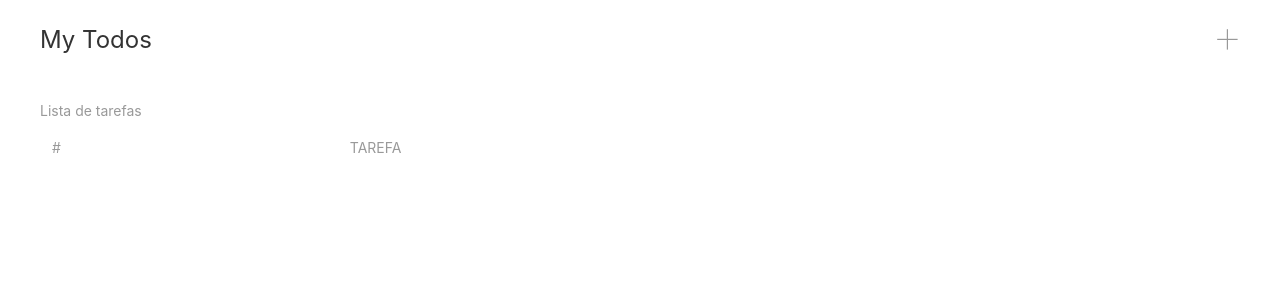
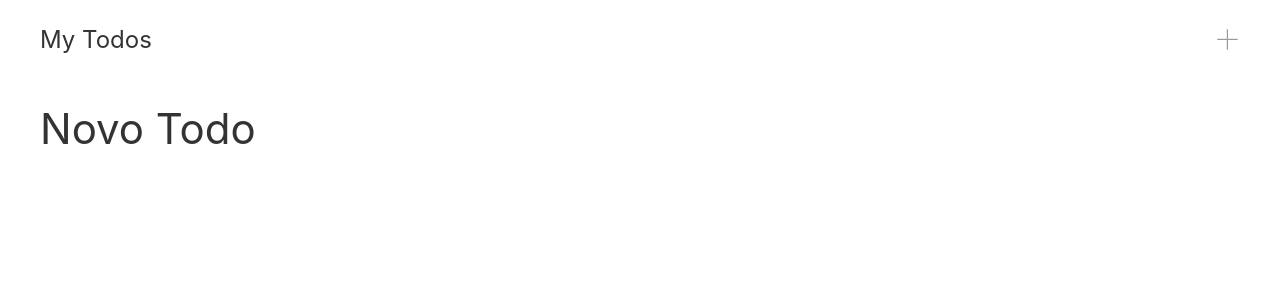
Before and after one commit to dvolpato/todo_balta.io, a React (Create React App) app: page /create in a window 1280 px wide. Shown: the top 300 px of the page. Built offline with nearby package versions, Linux system fonts and the light colour scheme.

Commit message:
Add / and /create routes (#21)

```diff
--- a/package.json
+++ b/package.json
@@ -10,8 +10,10 @@
     "@types/node": "^16.11.33",
     "@types/react": "^18.0.9",
     "@types/react-dom": "^18.0.3",
+    "@types/react-router-dom": "^5.3.3",
     "react": "^18.1.0",
     "react-dom": "^18.1.0",
+    "react-router-dom": "^6.3.0",
     "react-scripts": "5.0.1",
     "typescript": "^4.6.4",
     "web-vitals": "^2.1.4"
--- /dev/null
+++ b/src/components/AddTodo.tsx
@@ -0,0 +1,7 @@
+import React from "react";
+
+function AddTodo() {
+  return (<h1>Novo Todo</h1>)
+}
+
+export default AddTodo;
--- a/src/components/App.tsx
+++ b/src/components/App.tsx
@@ -2,14 +2,33 @@ import React from 'react';
 import TodoContext from '../contexts/TodoContext';
 import Navbar from './Navbar';
 import TodoList from './TodoList';
+import { BrowserRouter as Router, Routes, Route } from 'react-router-dom';
+import AddTodo from './AddTodo';
+
+/*
+ * - react-router-dom v6 replaced Switch with Routes
+ * - Routes must be declared from more specific to more generic
+ */
 
 function App() {
   return (
     <TodoContext>
-      <div className="uk-container">
+      <Router>
         <Navbar />
-        <TodoList />
-      </div>
+        <br />
+        <div className="uk-container">
+          <Routes>
+            <Route path="/create" element={<AddTodo />} />
+            <Route path="/" element={
+              <div>
+                <h4>Minha lista de tarefas</h4>
+                <TodoList />
+              </div>
+            }
+            />
+          </Routes>
+        </div>
+      </Router>
     </TodoContext>
   );
 }
```
Also changed, not shown: 1 other file (tests, documents, lock files or other folders).
